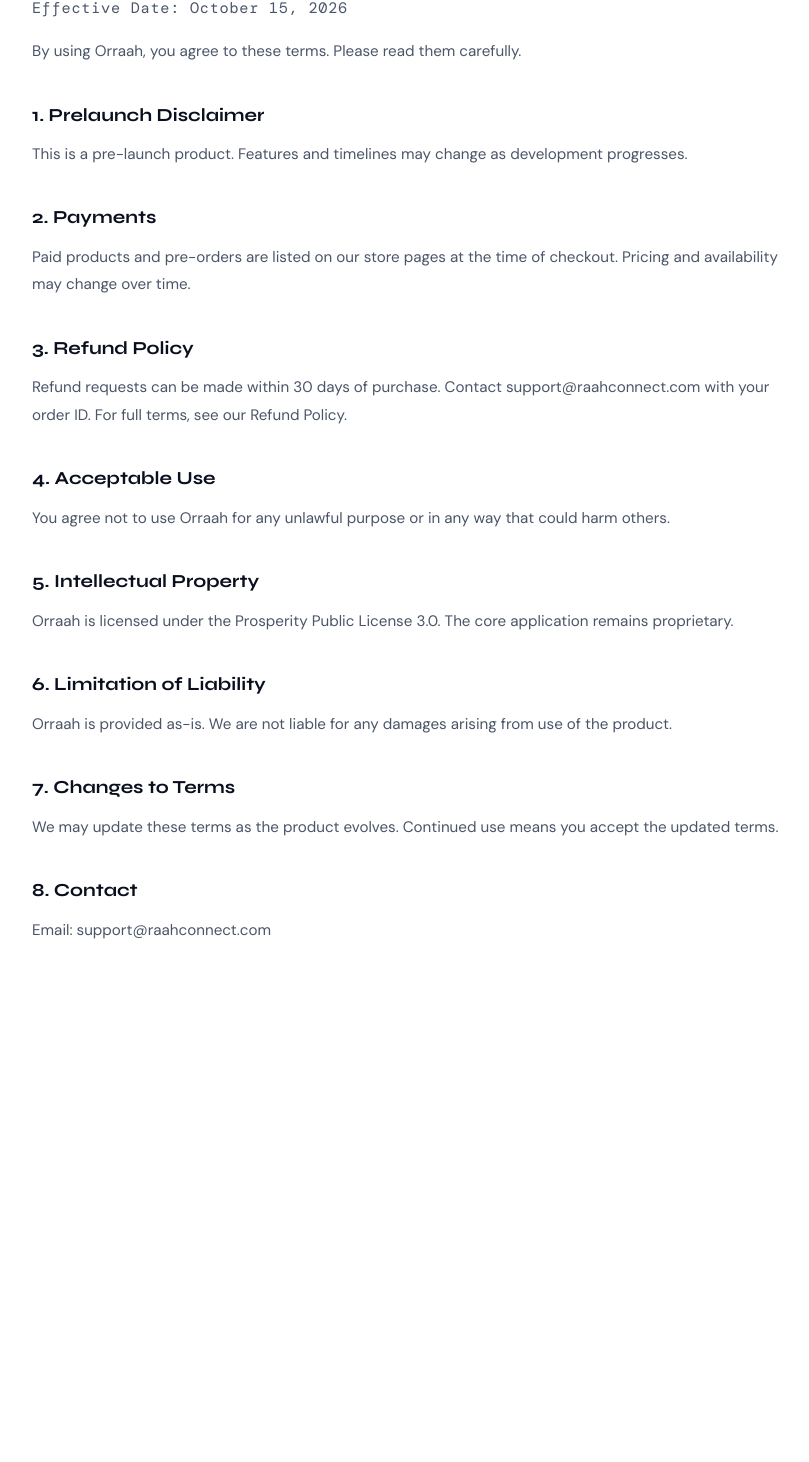
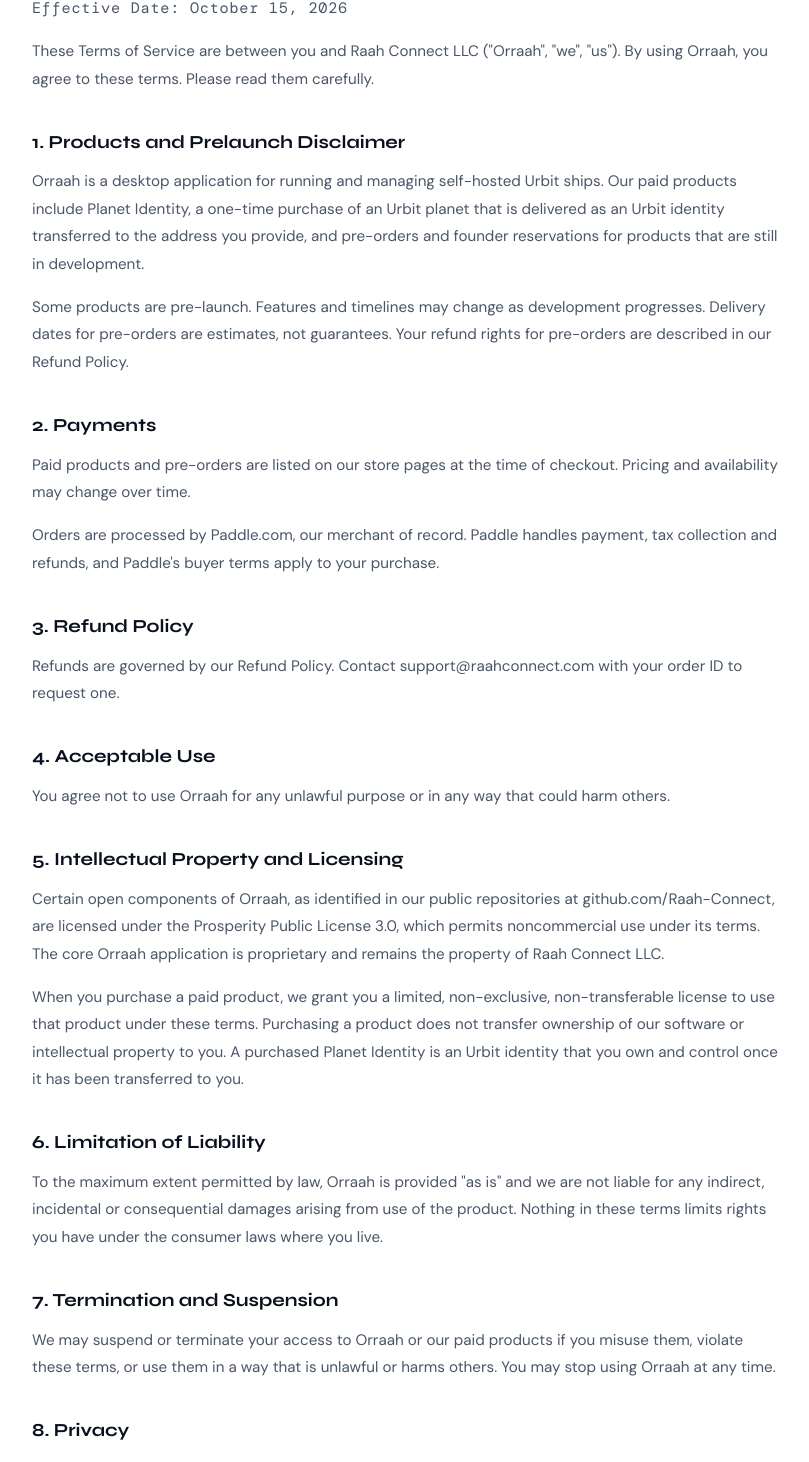
Before and after one commit to Raah-Connect/orraah.com, a Next.js app: page /terms in a window 1280 px wide. Shown: the part 276-1738 px from the top of the page, without its empty margins (232-1041 px from the left). Before the commit the page ends 1296 px from the top, so only its background shows below. Built offline with nearby package versions, Linux system fonts and the light colour scheme; a web font is replaced by a local one.

Commit message:
updated terms

```diff
--- a/app/terms/page.tsx
+++ b/app/terms/page.tsx
@@ -6,33 +6,89 @@
     <LegalPage title="Terms of Service">
       <p className="legal-date">Effective Date: October 15, 2026</p>
 
-      <p>By using Orraah, you agree to these terms. Please read them carefully.</p>
+      <p>
+        These Terms of Service are between you and Raah Connect LLC ("Orraah", "we", "us").
+        By using Orraah, you agree to these terms. Please read them carefully.
+      </p>
 
-      <h2>1. Prelaunch Disclaimer</h2>
-      <p>This is a pre-launch product. Features and timelines may change as development progresses.</p>
+      <h2>1. Products and Prelaunch Disclaimer</h2>
+      <p>
+        Orraah is a desktop application for running and managing self-hosted Urbit ships. Our paid products
+        include Planet Identity, a one-time purchase of an Urbit planet that is delivered as an Urbit identity
+        transferred to the address you provide, and pre-orders and founder reservations for products that are
+        still in development.
+      </p>
+      <p>
+        Some products are pre-launch. Features and timelines may change as development progresses. Delivery
+        dates for pre-orders are estimates, not guarantees. Your refund rights for pre-orders are described in
+        our <Link href="/refund-policy">Refund Policy</Link>.
+      </p>
 
       <h2>2. Payments</h2>
-      <p>Paid products and pre-orders are listed on our store pages at the time of checkout. Pricing and availability may change over time.</p>
+      <p>
+        Paid products and pre-orders are listed on our store pages at the time of checkout. Pricing and
+        availability may change over time.
+      </p>
+      <p>
+        Orders are processed by Paddle.com, our merchant of record. Paddle handles payment, tax collection and
+        refunds, and Paddle's buyer terms apply to your purchase.
+      </p>
 
       <h2>3. Refund Policy</h2>
       <p>
-        Refund requests can be made within 30 days of purchase. Contact support@raahconnect.com with your order ID. For full terms,
-        see our <Link href="/refund-policy">Refund Policy</Link>.
+        Refunds are governed by our <Link href="/refund-policy">Refund Policy</Link>. Contact
+        support@raahconnect.com with your order ID to request one.
       </p>
 
       <h2>4. Acceptable Use</h2>
       <p>You agree not to use Orraah for any unlawful purpose or in any way that could harm others.</p>
 
-      <h2>5. Intellectual Property</h2>
-      <p>Orraah is licensed under the Prosperity Public License 3.0. The core application remains proprietary.</p>
+      <h2>5. Intellectual Property and Licensing</h2>
+      <p>
+        Certain open components of Orraah, as identified in our public repositories at
+        {' '}<a href="https://github.com/Raah-Connect">github.com/Raah-Connect</a>, are licensed under the
+        Prosperity Public License 3.0, which permits noncommercial use under its terms. The core Orraah
+        application is proprietary and remains the property of Raah Connect LLC.
+      </p>
+      <p>
+        When you purchase a paid product, we grant you a limited, non-exclusive, non-transferable license to
+        use that product under these terms. Purchasing a product does not transfer ownership of our software or
+        intellectual property to you. A purchased Planet Identity is an Urbit identity that you own and control
+        once it has been transferred to you.
+      </p>
 
       <h2>6. Limitation of Liability</h2>
-      <p>Orraah is provided as-is. We are not liable for any damages arising from use of the product.</p>
+      <p>
+        To the maximum extent permitted by law, Orraah is provided "as is" and we are not liable for
+        any indirect, incidental or consequential damages arising from use of the product. Nothing in these
+        terms limits rights you have under the consumer laws where you live.
+      </p>
 
-      <h2>7. Changes to Terms</h2>
-      <p>We may update these terms as the product evolves. Continued use means you accept the updated terms.</p>
+      <h2>7. Termination and Suspension</h2>
+      <p>
+        We may suspend or terminate your access to Orraah or our paid products if you misuse them, violate
+        these terms, or use them in a way that is unlawful or harms others. You may stop using Orraah at any
+        time.
+      </p>
 
-      <h2>8. Contact</h2>
+      <h2>8. Privacy</h2>
+      <p>
+        Our <Link href="/privacy">Privacy Policy</Link> explains how we collect and use your information.
+      </p>
+
+      <h2>9. Governing Law</h2>
+      <p>
+        These terms are governed by the laws of the State of Arizona, without regard to its conflict of law
+        rules. This does not limit any mandatory consumer protections that apply where you live.
+      </p>
+
+      <h2>10. Changes to Terms</h2>
+      <p>
+        We may update these terms as the product evolves. Continued use means you accept the updated terms.
+      </p>
+
+      <h2>11. Contact</h2>
+      <p>Raah Connect LLC</p>
       <p>Email: support@raahconnect.com</p>
     </LegalPage>
   );
```
